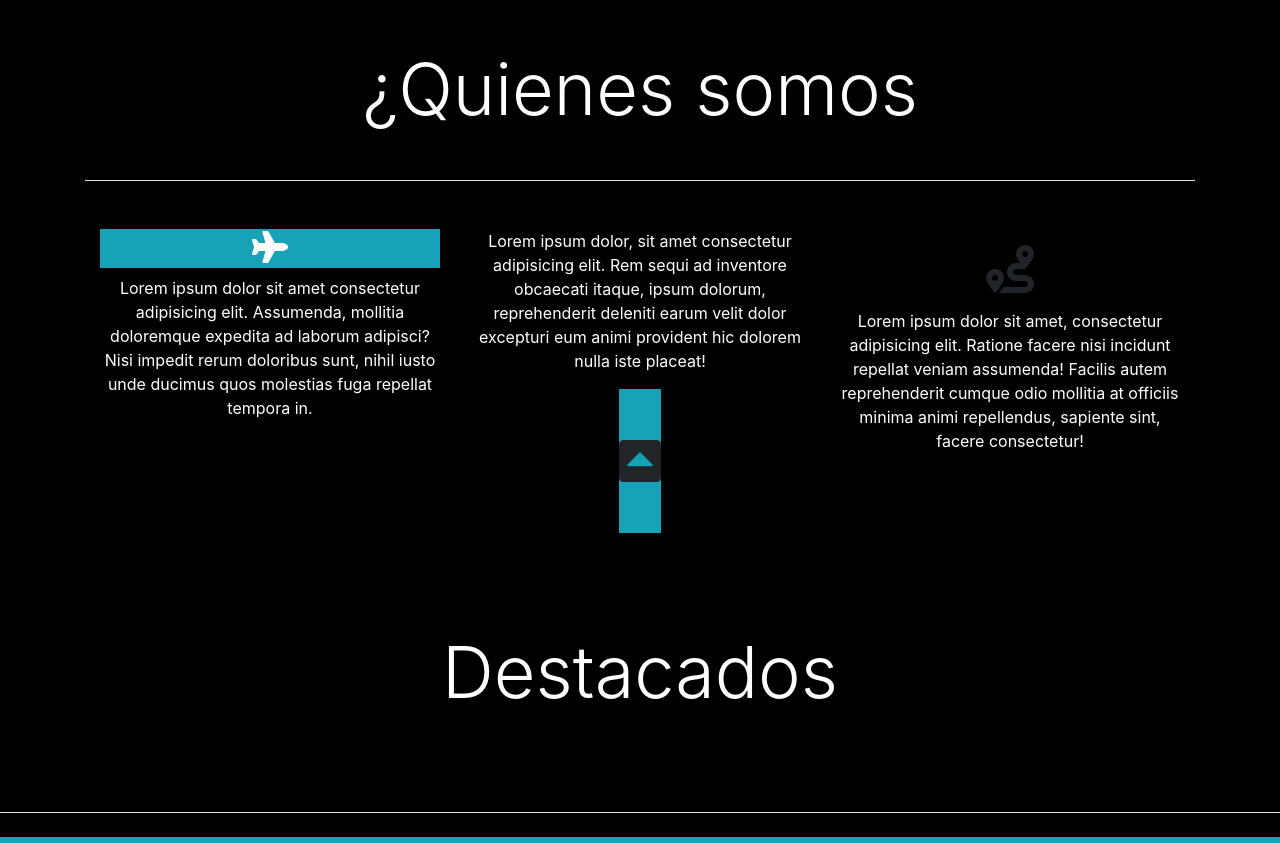
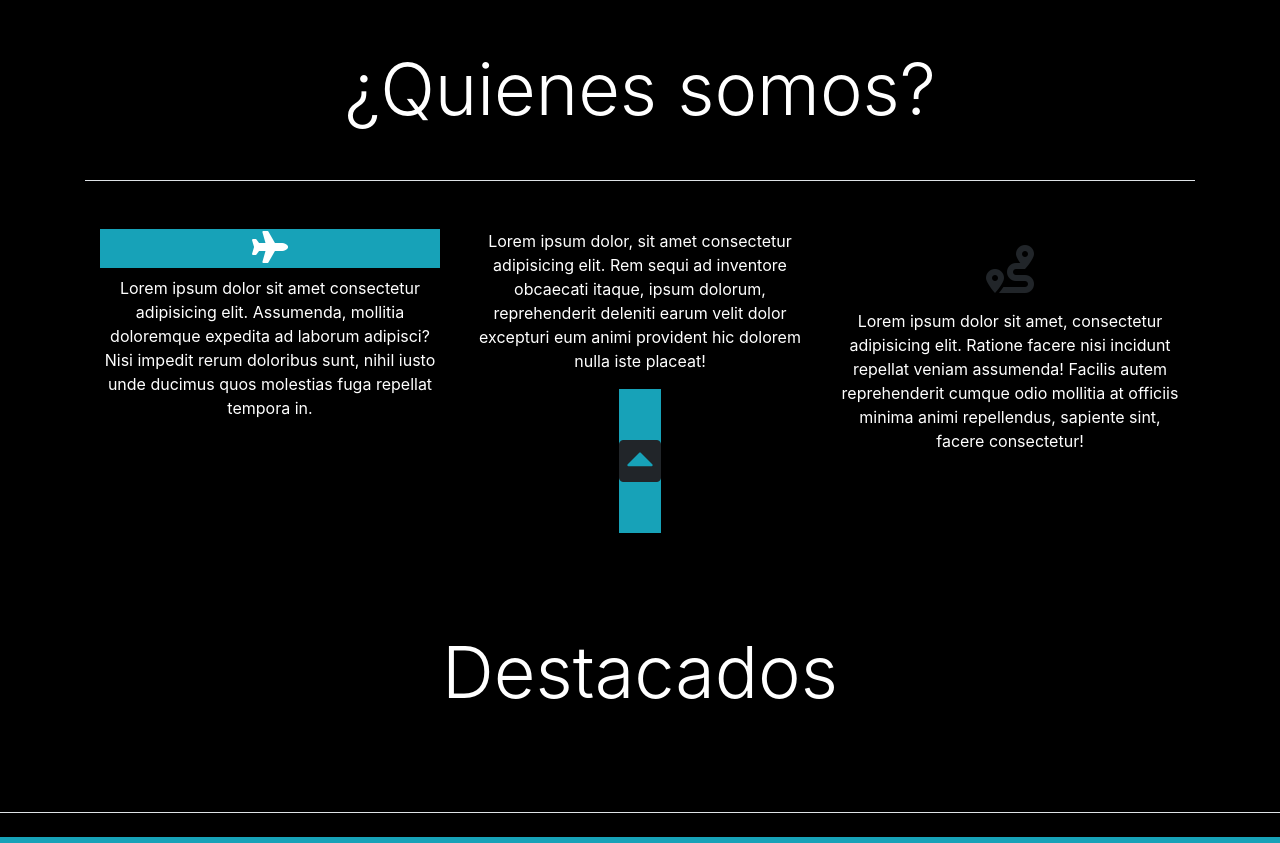
Before and after one commit to rodrigoraiman/Prueba-desafio, a plain HTML site: page index.html in a window 1280 px wide. Shown: the part 962-1805 px from the top of the page. Drawn offline with nearby package versions, Linux system fonts and the light colour scheme; a script that the page names is missing.

Commit message:
Quienes somos

```diff
--- a/index.html
+++ b/index.html
@@ -68,7 +68,7 @@
         </a>
       </div>
           <section class="container text center my-5">
-          <h2 class="display-3 my-5 text-center">¿Quienes somos</h2>
+          <h2 class="display-3 my-5 text-center">¿Quienes somos?</h2>
           <hr class="border-top my-5 bg-info">
           <div class="container text-center">
             <div class="row">
```
